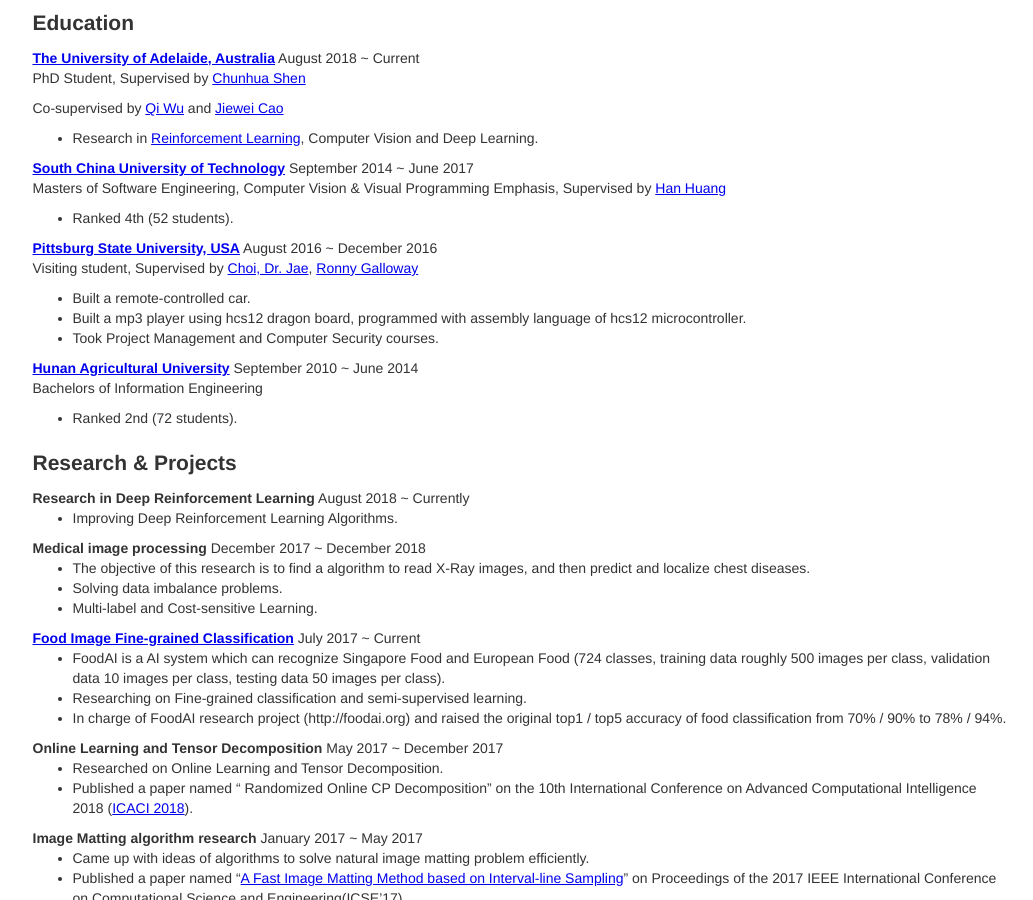
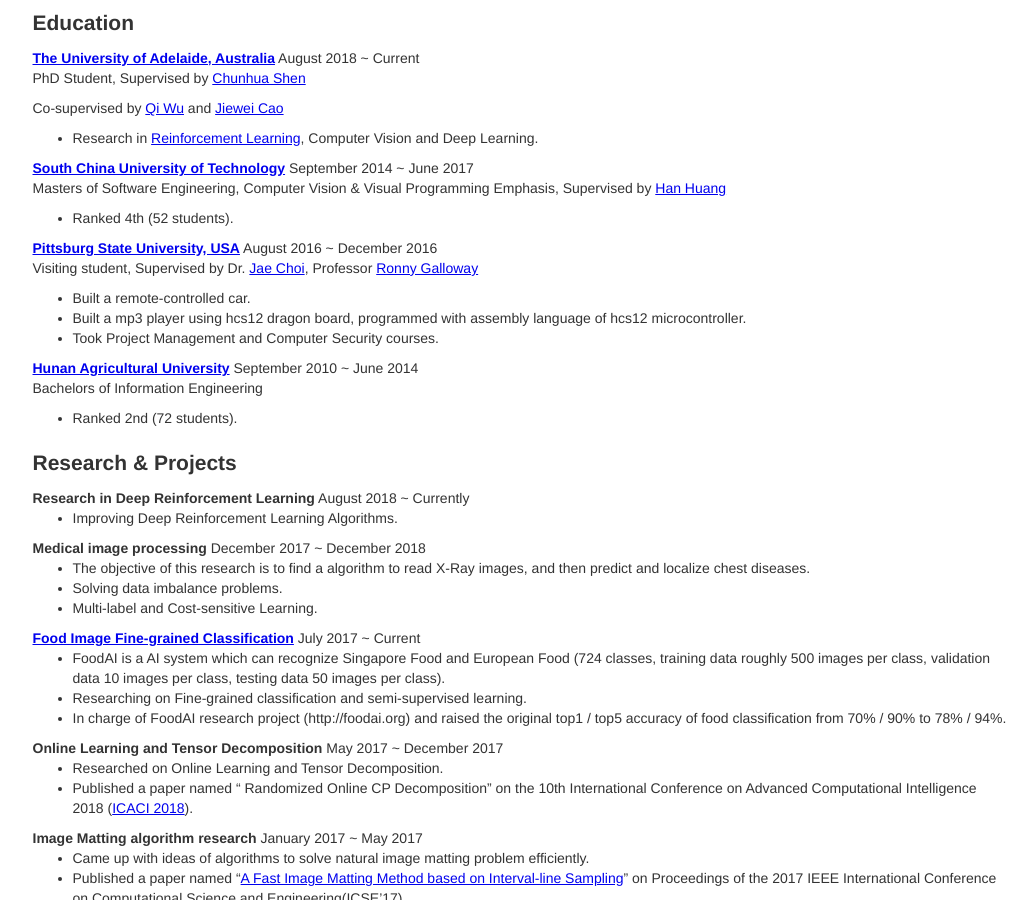
Before and after one commit to billhhh/whblog-omega, a Jekyll site: the page res/index.html, which Jekyll copies as it is, in a window 1280 px wide and 900 px high, scrolled down 1582 px. Shown: the whole window, without its empty margins (120-1153 px from the left). Built offline with Jekyll 4.4.1, drawn with Linux system fonts in a browser that asks for light colours.

Commit message:
Update index.html

```diff
--- a/res/index.html
+++ b/res/index.html
@@ -227,7 +227,7 @@
       <div class="row">
         <strong><a href = "http://www.pittstate.edu/">Pittsburg State University, USA</a></strong>
         <span class="time">August 2016 ~ December 2016</span>
-        <p>Visiting student, Supervised by <a href = "http://www.pittstate.edu/faculty-staff/jae-choi">Choi, Dr. Jae</a>, <a href = "http://www.pittstate.edu/faculty-staff/ronnie-galloway">Ronny Galloway</a></p>
+        <p>Visiting student, Supervised by Dr. <a href = "https://www.pittstate.edu/business/faculty-and-staff/jae-choi.html">Jae Choi</a>, Professor <a href = "https://www.linkedin.com/in/ronny-galloway-pe-aba69212">Ronny Galloway</a></p>
         <ul>
           <li>
             Built a remote-controlled car.
```
